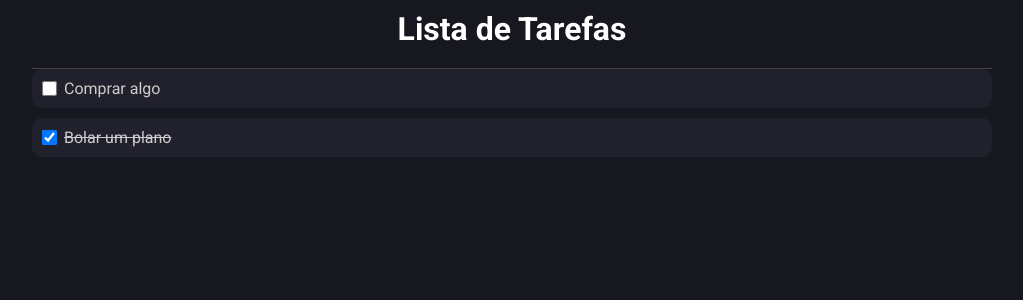
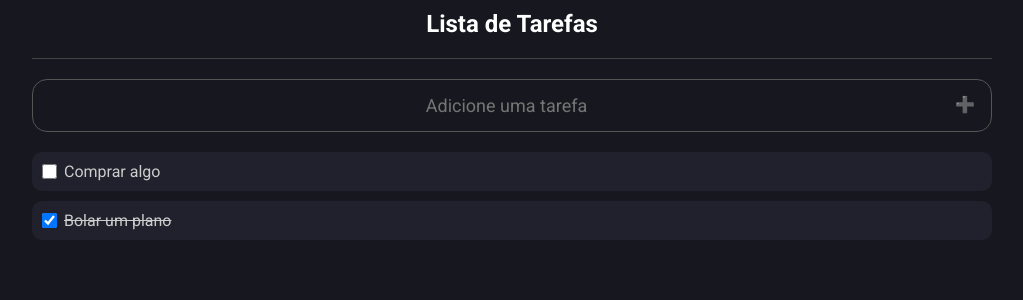
Before and after one commit to Doug-Fernando/todo-list, a React (Create React App) app: page / in a window 1280 px wide. Shown: the top 300 px of the page, without its empty margins (128-1151 px from the left). Built offline with nearby package versions, Linux system fonts and the light colour scheme.

Commit message:
Adiciona campo para adicionar novas tarefas

```diff
--- a/src/App.style.ts
+++ b/src/App.style.ts
@@ -6,7 +6,7 @@ export const Container = styled.div`
   min-height: 100vh;
 `;
 
-export const Area = styled.div`
+export const Area = styled.section`
   margin: auto;
   max-width: 980px;
   padding: 10px;
--- a/src/App.tsx
+++ b/src/App.tsx
@@ -5,6 +5,7 @@ import * as AppStyle from './App.style';
 import { Item } from './types/Item';
 
 import ListItem from './components/ListItem';
+import AddTask from './components/AddTask';
 
 const App = () => {
   const [list, setList] = useState<Item[]>([]);
@@ -16,12 +17,24 @@ const App = () => {
     ]);
   }, []);
 
+  const handleAddTask = (task: string) => (
+    setList([
+      ...list,
+      {
+        id: list.length + 1,
+        task,
+        done: false,
+      },
+    ])
+  );
+
   return (
     <AppStyle.Container>
       <AppStyle.Area>
         <AppStyle.Header>
           Lista de Tarefas
         </AppStyle.Header>
+        <AddTask onEnter={handleAddTask} />
         {
           list.map((item) => (<ListItem key={item.id} item={item} />))
         }
--- /dev/null
+++ b/src/components/AddTask/index.tsx
@@ -0,0 +1,32 @@
+import React, { useState, KeyboardEvent } from 'react';
+import Container from './style';
+
+type Props = {
+  onEnter: (task: string) => void;
+};
+
+const AddTask = ({ onEnter }: Props) => {
+  const [task, setTask] = useState('');
+
+  const handleKeyUp = (event: KeyboardEvent) => {
+    if (event.code === 'Enter' && task !== '') {
+      onEnter(task);
+      setTask('');
+    }
+  };
+
+  return (
+    <Container>
+      <input
+        type="text"
+        placeholder="Adicione uma tarefa"
+        value={task}
+        onChange={({ target }) => setTask(target.value)}
+        onKeyUp={handleKeyUp}
+      />
+      <div>➕</div>
+    </Container>
+  );
+};
+
+export default AddTask;
--- /dev/null
+++ b/src/components/AddTask/style.ts
@@ -0,0 +1,26 @@
+import styled from 'styled-components';
+
+export default styled.div`
+  display: flex;
+  align-items: center;
+  border: 1px solid #555;
+  border-radius: 15px;
+  padding: 15px;
+  margin: 20px 0;
+
+  div {
+    width: 21px;
+    height: 21px;
+  }
+
+  input {
+    border: 0;
+    outline: 0;
+    background-color: transparent;
+    color: #FFF;
+    margin-left: 10px;
+    font-size: 18px;
+    text-align: center;
+    flex: 1;
+  }
+`;
```
